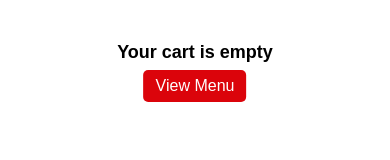
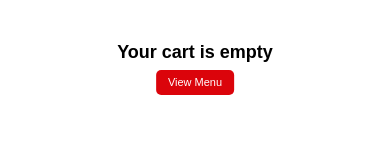
Before and after one commit to Afolabi-bit/food-app, a React (Create React App) app: page /cart in a window 390 px wide. Shown: the part 384-544 px from the top of the page. Built offline with nearby package versions, Linux system fonts and the light colour scheme; no server answers.

Commit message:
improvement on responsiveness

```diff
--- a/src/pages/cart.jsx
+++ b/src/pages/cart.jsx
@@ -44,7 +44,7 @@ const Cart = () => {
         <section className="absolute top-1/2 left-1/2 translate-x-[-50%] tray flex flex-col justify-center items-center">
           <h3 className="text-lg font-semibold">Your cart is empty</h3>
           <Link
-            className="bg-[#DB040B] text-white py-1 px-3 rounded-[5px] mt-1"
+            className="bg-[#DB040B] text-[11px] text-white py-1 px-3 rounded-[5px] mt-1"
             to={"/menu"}
           >
             View Menu
```
